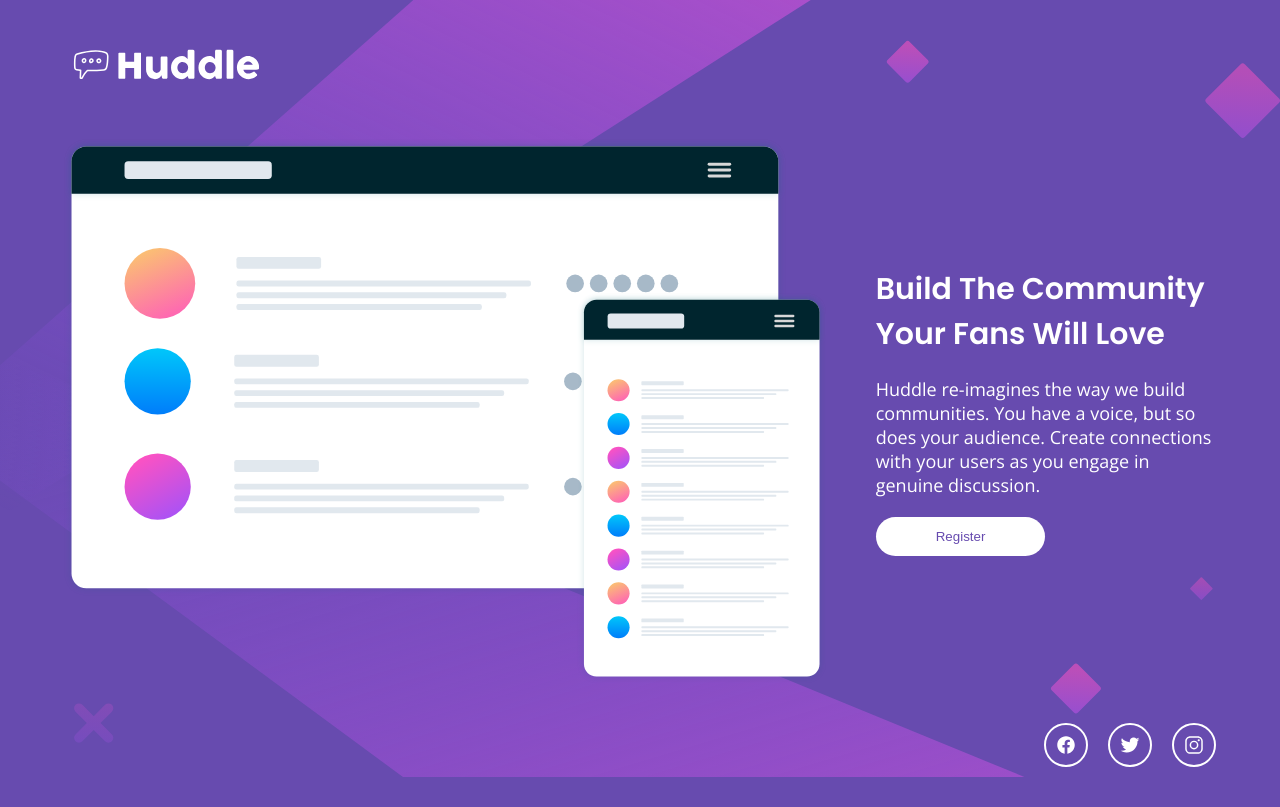
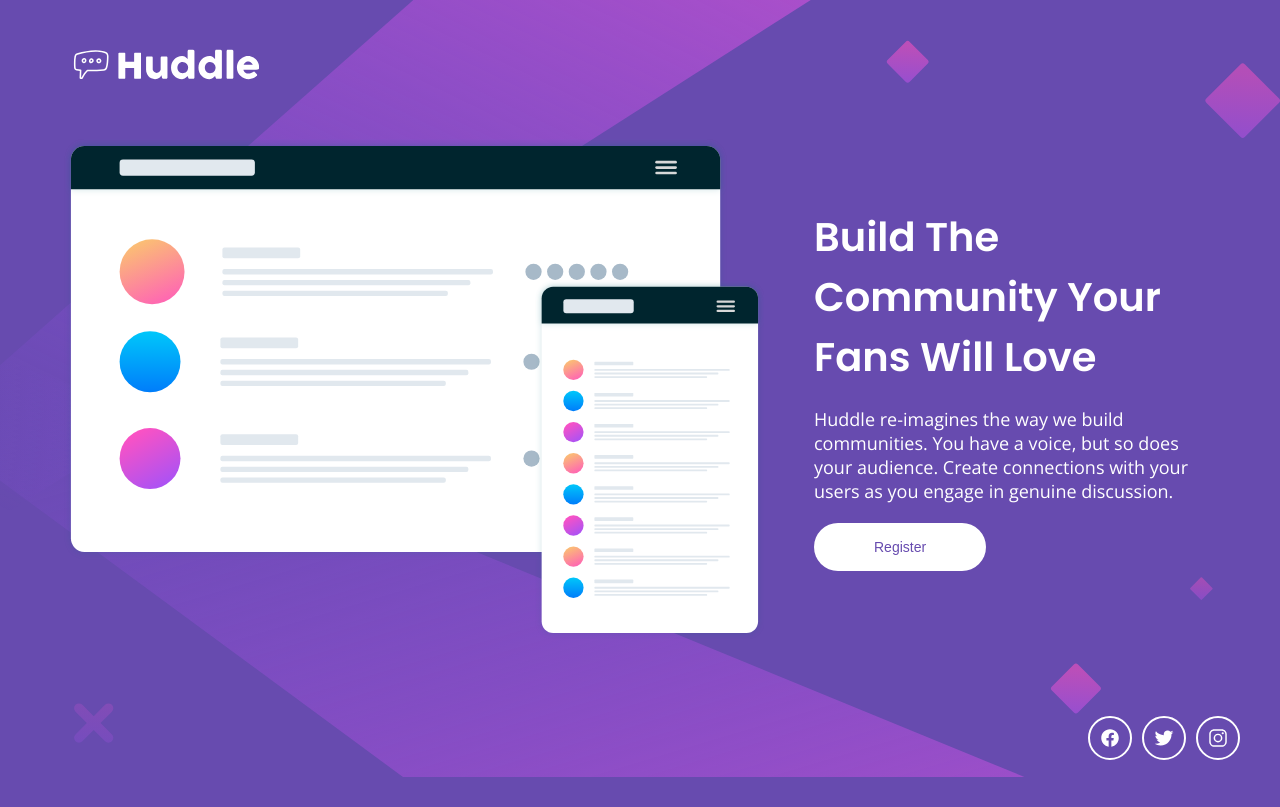
Before and after one commit to Tagvi-s-frontend-mentor-challenges/huddle-landing-page-with-single-introductory-section, a website: page index.html in a window 1280 px wide. Drawn offline with nearby package versions, Linux system fonts and the light colour scheme.

Commit message:
changed a few things

```diff
--- a/styles.scss
+++ b/styles.scss
@@ -38,6 +38,10 @@ body {
   background-color: $violet;
   font-family: $font-body;
   min-height: 100vh;
+  position: relative;
+  @include xl {
+    padding: 5vh 10vw;
+  }
 }
 picture img {
   display: block;
@@ -63,6 +67,8 @@ main {
   display: flex;
   flex-direction: column;
   align-items: center;
+  margin-bottom: 60px;
+  gap: 20px;
   @include lg {
     flex-direction: row;
     text-align: left;
@@ -81,6 +87,9 @@ main {
     font-family: $font-header;
     font-size: 1.5rem;
     max-width: 20ch;
+    @include lg {
+      font-size: 2rem;
+    }
   }
   p {
     margin: 20px 0;
@@ -91,7 +100,8 @@ main {
     border: none;
     background-color: white;
     color: $violet;
-    padding: 0.6rem 3rem;
+    padding: 0.8rem 3rem;
+    font-size: 0.7rem;
     border-radius: 30px;
     cursor: pointer;
     transition: all 0.2s ease-out;
@@ -103,7 +113,7 @@ main {
   img {
     width: 100%;
     margin-bottom: 50px;
-    max-width: 800px;
+    max-width: 700px;
     @include lg {
       margin-bottom: 0;
     }
@@ -114,8 +124,12 @@ footer {
   color: white;
   display: flex;
   justify-content: center;
-  margin-top: 40px;
-  gap: 20px;
+  position: absolute;
+  bottom: 40px;
+  left: 0;
+  padding: 0 40px;
+  width: 100%;
+  gap: 10px;
   * {
     border: 2px solid white;
     border-radius: 50%;
```
Also changed, not shown: styles.css, 1 other file.
